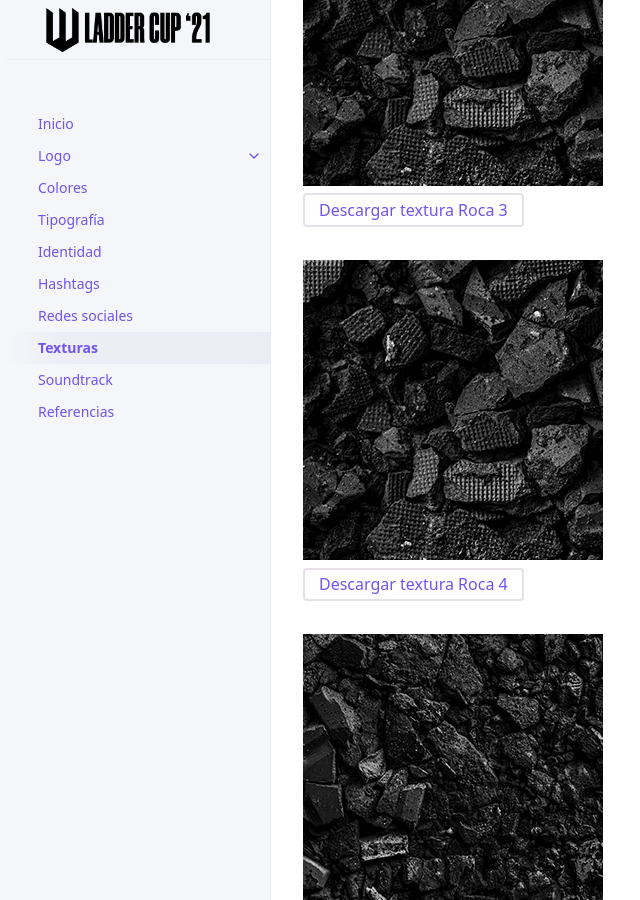
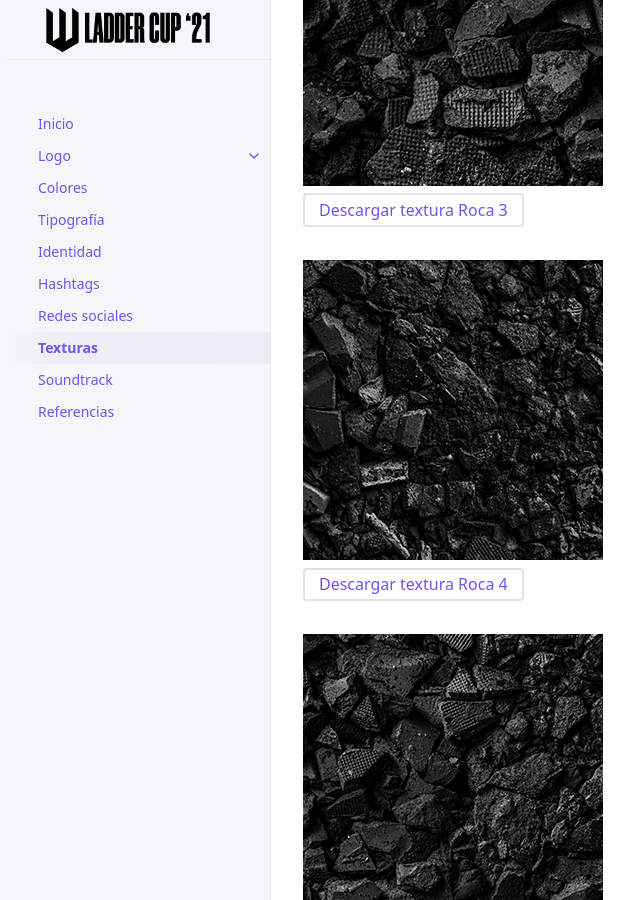
Before and after one commit to 1blockesports/laddercup-guidelines, a Jekyll site: the page built from docs/texturas.md, in a window 1280 px wide and 900 px high, scrolled down 1209 px. Shown: the whole window, without its empty margins (101-741 px from the left). Built offline with Jekyll 4.4.1, drawn with Linux system fonts in a browser that asks for light colours.

Commit message:
Update texturas.md

```diff
--- a/docs/texturas.md
+++ b/docs/texturas.md
@@ -26,11 +26,11 @@ También cuando es posible, se añade a logo dorado una textura algo brillosa pa
 [Descargar textura Roca 3](https://drive.google.com/uc?export=download&id=1XzqLTjwnX5UgD6rcwIoKwI3omUJaL8vI){: .btn .btn-outline }
 <br>
 <br>
-<img src="../../assets/images/texture-3.png" alt="Referencia textura"/><br>
+<img src="../../assets/images/texture-4.png" alt="Referencia textura"/><br>
 [Descargar textura Roca 4](https://drive.google.com/uc?export=download&id=1jIv5P8etJRGN3qRv7Zk0RsUnRNxf26Wy){: .btn .btn-outline }
 <br>
 <br>
-<img src="../../assets/images/texture-4.png" alt="Referencia textura"/><br>
+<img src="../../assets/images/texture-5.png" alt="Referencia textura"/><br>
 [Descargar textura Roca 5](https://drive.google.com/uc?export=download&id=1jIv5P8etJRGN3qRv7Zk0RsUnRNxf26Wy){: .btn .btn-outline }
 <br>
 <br>
```
